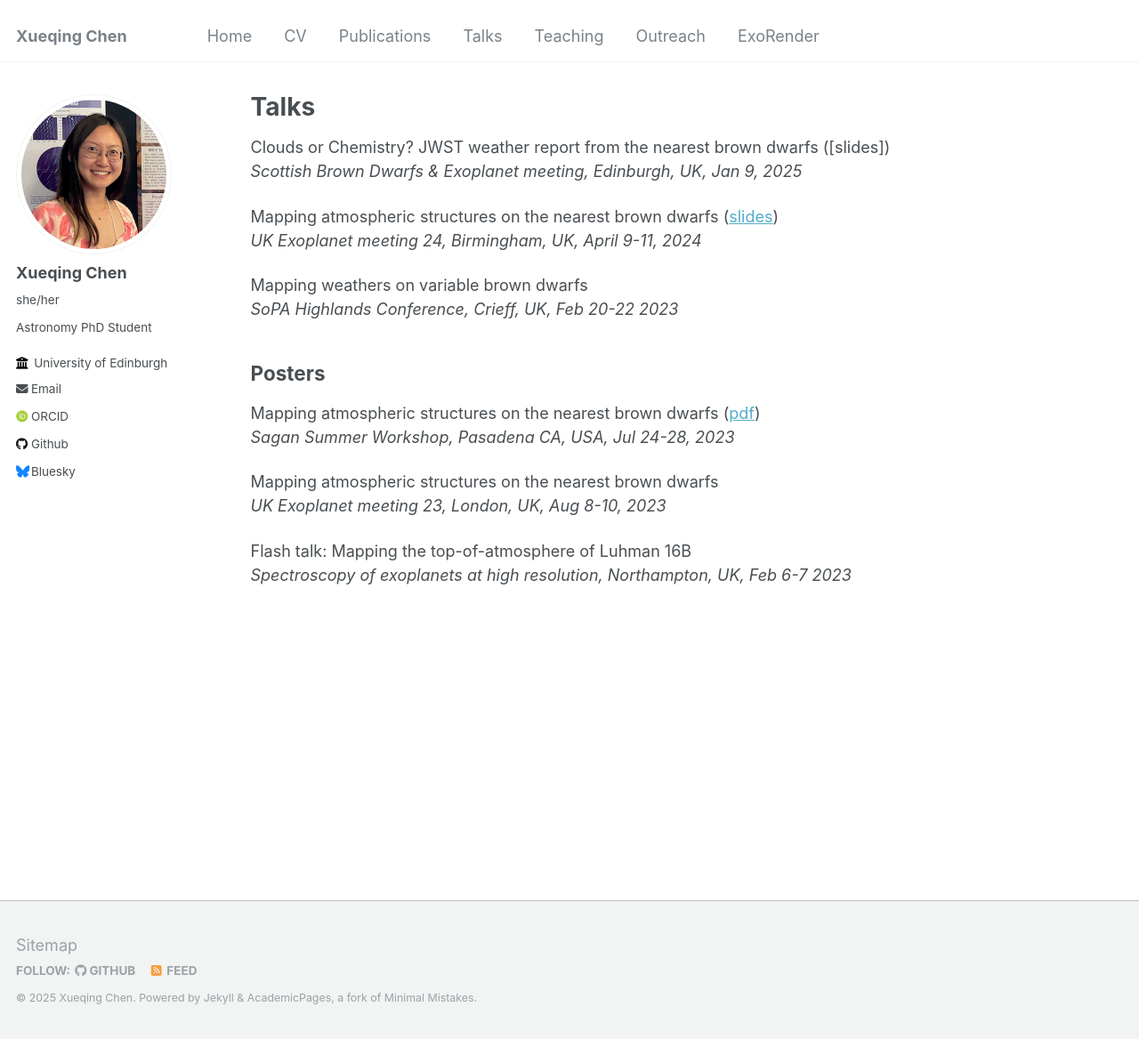
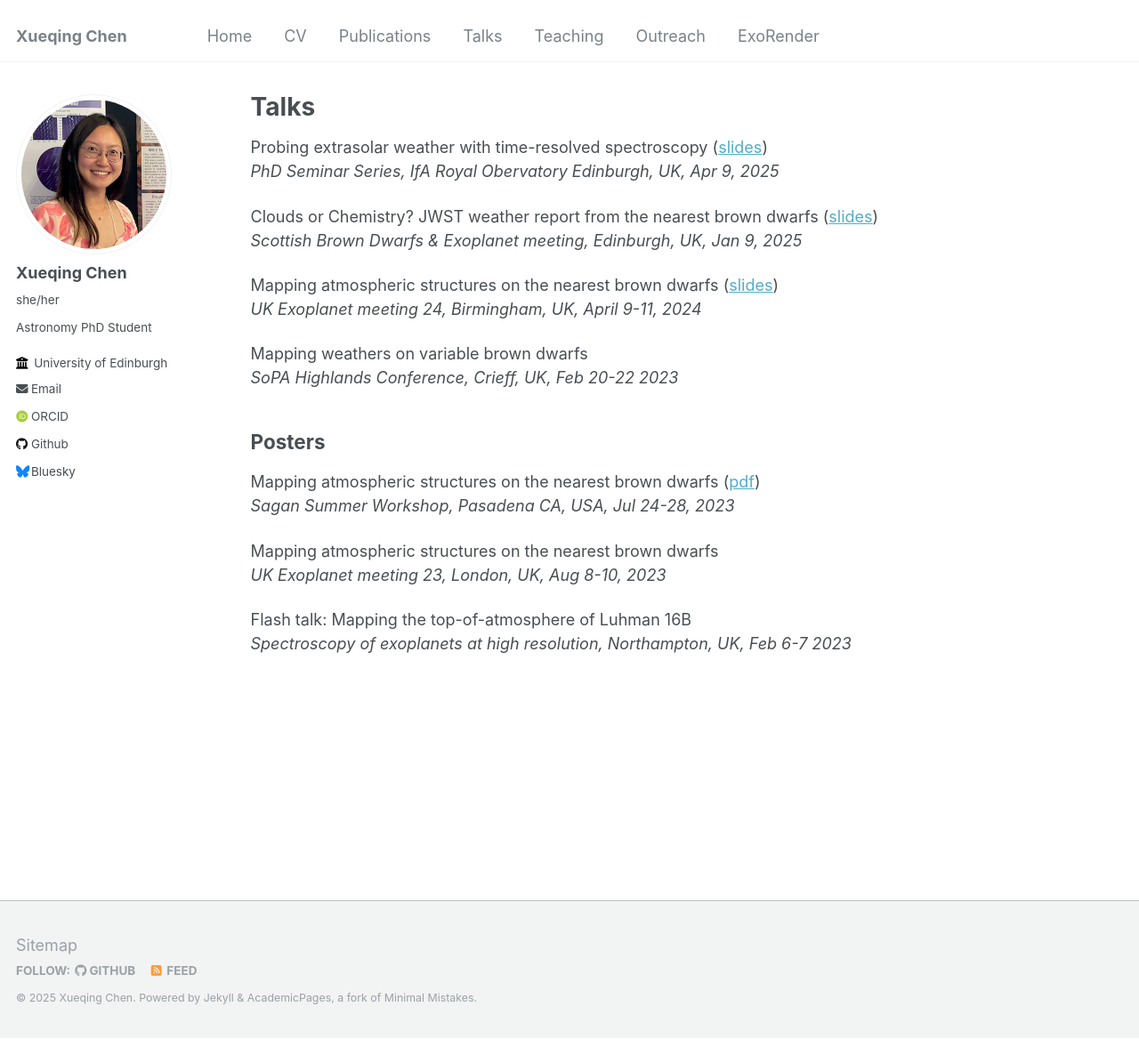
Before and after one commit to alphalyncis/alphalyncis.github.io, a Jekyll site: the page built from _pages/talks.md, in a window 1280 px wide and 1168 px high. Shown: the whole window at 89% size. Built offline with Jekyll 4.4.1, drawn with Linux system fonts in a browser that asks for light colours; some web fonts are replaced.

Commit message:
add slides

```diff
--- a/_pages/talks.md
+++ b/_pages/talks.md
@@ -5,7 +5,11 @@ permalink: /talks/
 author_profile: true
 ---
 
-Clouds or Chemistry? JWST weather report from the nearest brown dwarfs ([slides])\
+Probing extrasolar weather with time-resolved spectroscopy ([slides](https://alphalyncis.github.io/files/3rdyrseminar_slideshow.ppsx))\
+_PhD Seminar Series, IfA Royal Obervatory Edinburgh, UK, Apr 9, 2025_
+
+
+Clouds or Chemistry? JWST weather report from the nearest brown dwarfs ([slides](https://alphalyncis.github.io/files/SEBD2025_slideshow.ppsx))\
 _Scottish Brown Dwarfs & Exoplanet meeting, Edinburgh, UK, Jan 9, 2025_
 
 Mapping atmospheric structures on the nearest brown dwarfs ([slides](https://alphalyncis.github.io/files/ukexom24.pdf))\
```
Also changed, not shown: 2 other files.
